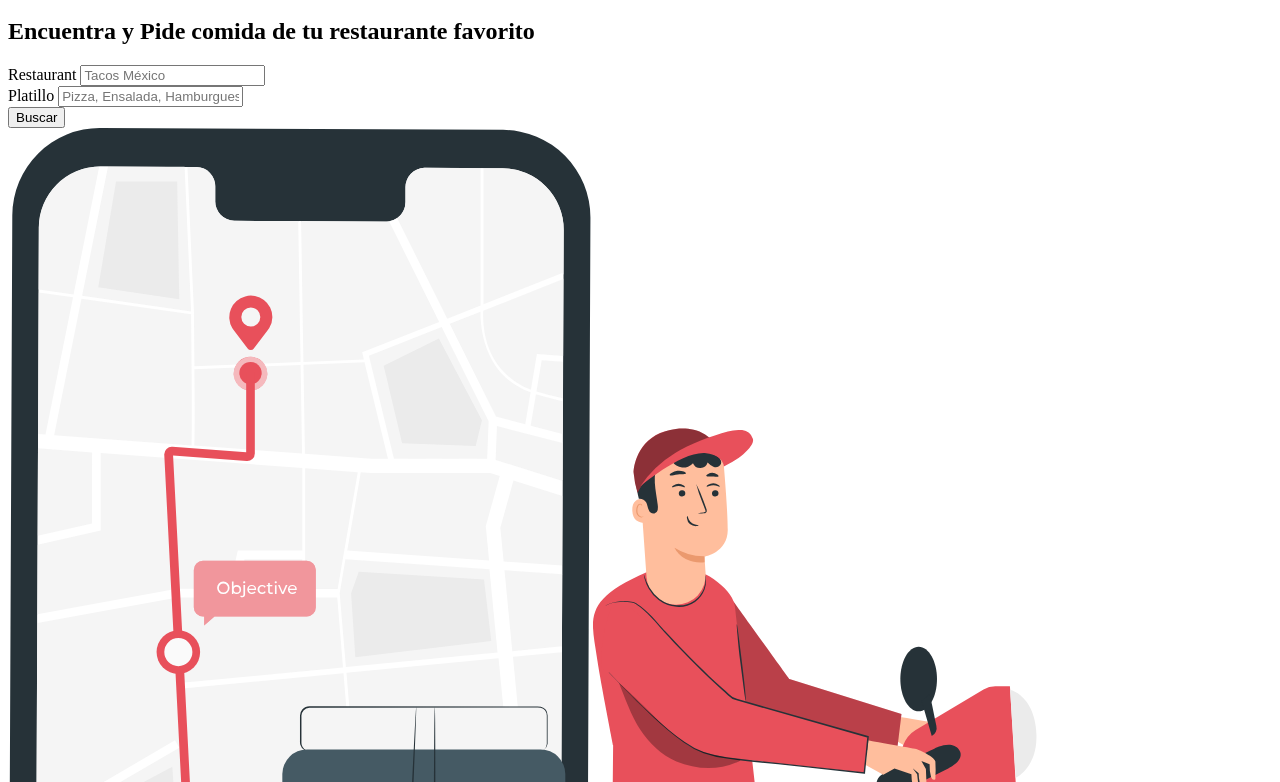
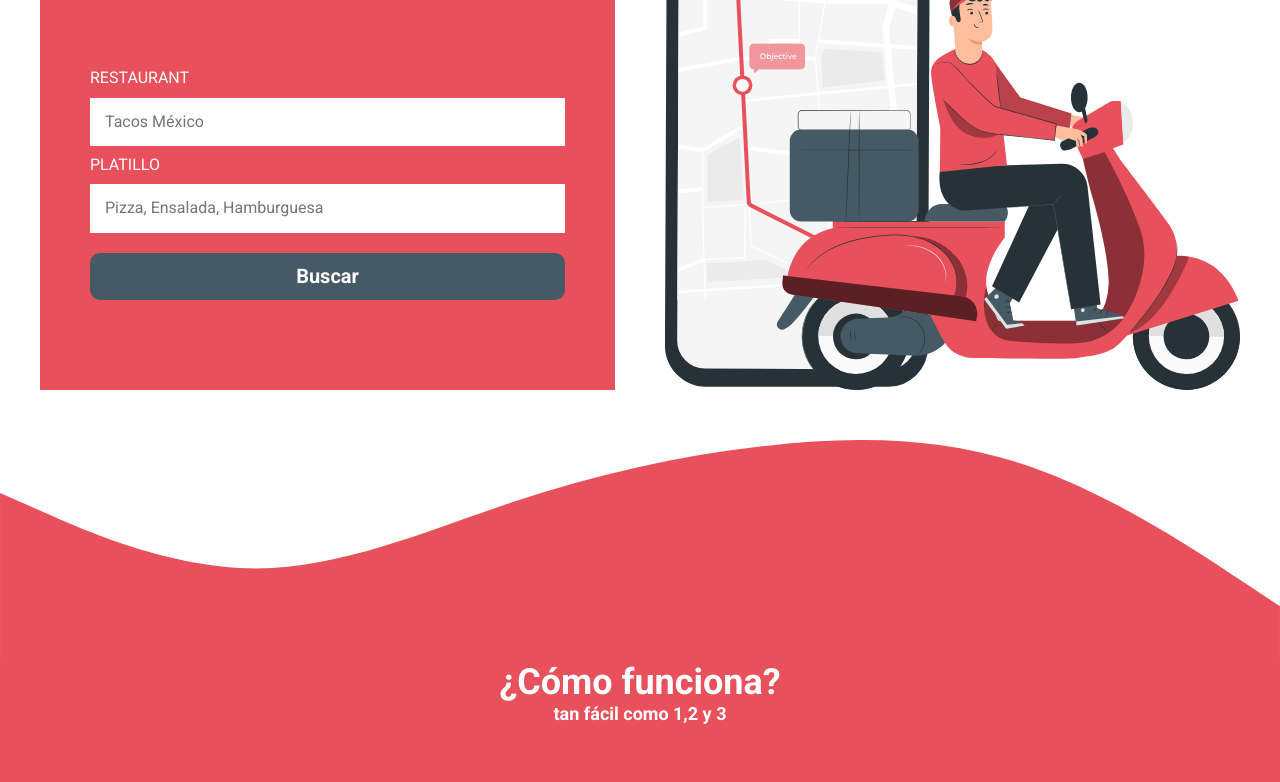
Before and after one commit to Ronaldodev03/delivery-app-sass-gulp, a website: page index.html in a window 1280 px wide. Shown: the part 388-1170 px from the top of the page. Drawn offline with Linux system fonts and the light colour scheme; the site is published under a folder, as on GitHub Pages, so addresses that start at the root find nothing.

Commit message:
fixing href

```diff
--- a/index.html
+++ b/index.html
@@ -11,7 +11,7 @@
       href="https://fonts.googleapis.com/css2?family=Roboto:wght@400;700;900&display=swap"
       rel="stylesheet"
     />
-    <link rel="stylesheet" href="/build/css/app.css" />
+    <link rel="stylesheet" href="build/css/app.css" />
   </head>
   <body>
     <header class="header contenedor">
```
Also changed, not shown: vercel.json (deleted).
